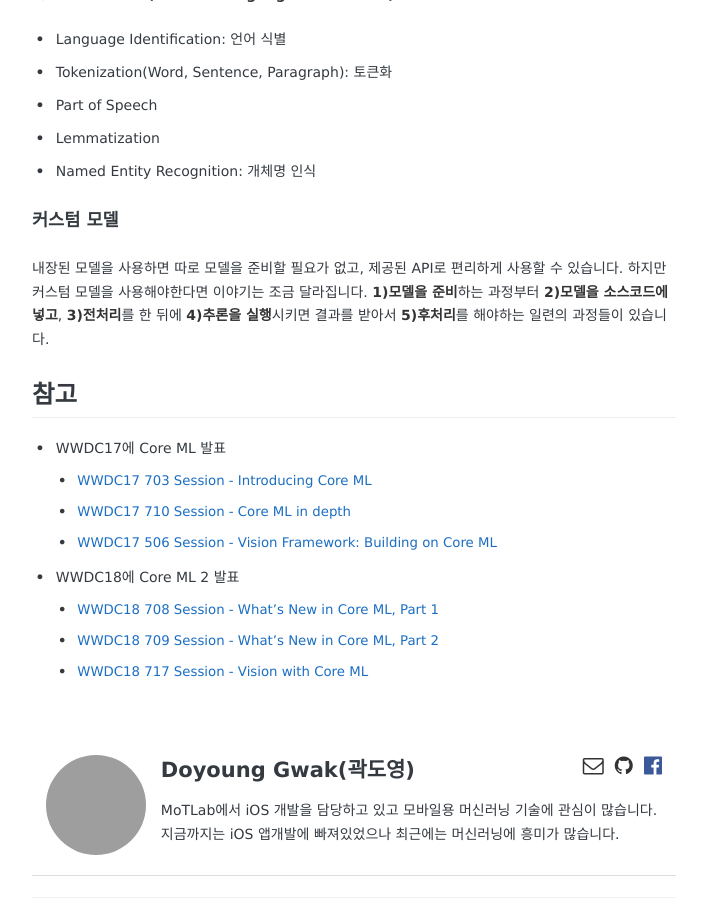
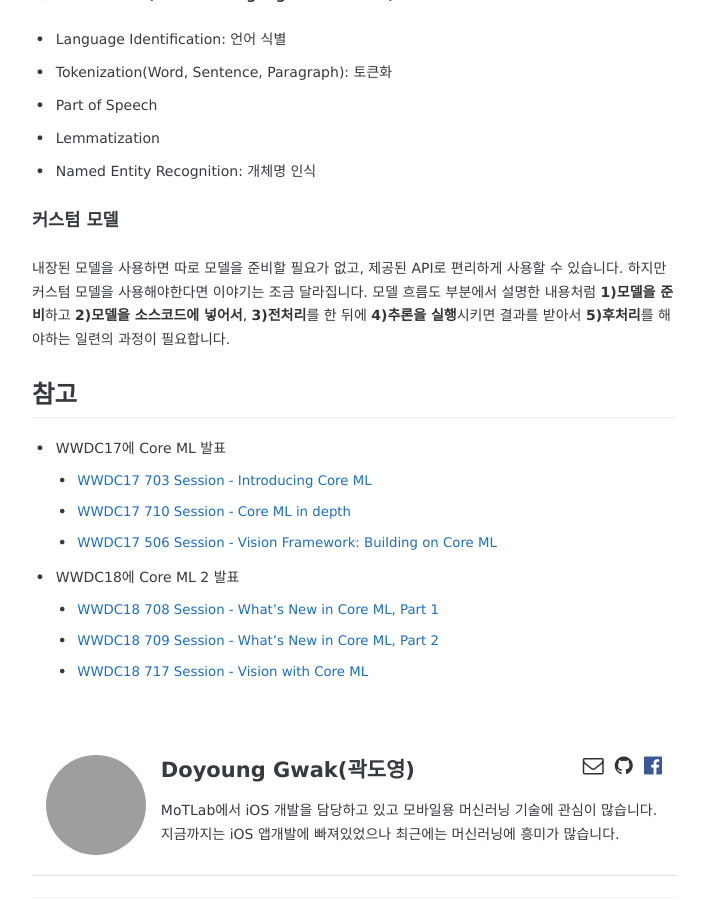
Before and after one commit to motlabs/motlabs.github.io, a Jekyll site: the page built from _posts/2018-06-25-ios-ml-posting-01.md, in a window 1280 px wide and 900 px high, scrolled down 2978 px, cut to the strip 0-900 px from the top of the window. Shown: the whole strip, without its empty margins (286-993 px from the left). Built offline with Jekyll 4.4.1, drawn with Linux system fonts in a browser that asks for light colours; some web fonts are replaced; grey boxes are pictures that could not be loaded.

Commit message:
Update 2018-06-25-ios-ml-posting-01.md

```diff
--- a/_posts/2018-06-25-ios-ml-posting-01.md
+++ b/_posts/2018-06-25-ios-ml-posting-01.md
@@ -34,7 +34,7 @@
 ☞ 프로젝트에 모델을 넣는 방법
 ☞ 미리 제공된 전/후처리(특히 Vision 프레임워크의 이미지 변환)
 
-### 구조
+### 모델 흐름도
 아래 그림은 머신러닝 모델을 만든 후에 Xcode 프로젝트까지 불러오는 과정입니다. 최종적으로 필요한 모델은 Core ML 모델(`.mlmodel` 포맷의 파일)이며, 앱이 실행되는동안 Core ML 프레임워크가 해석하고 실행하는데 사용됩니다. 참고로 Core ML에서 제공하는 내장된 모델을 사용한다면 TRAINING(학습)과 CONVERSION(변환) 과정은 생략할 수 있습니다.
 ![Alt text](/assets/images/ios-ml-posting-01/1529830936112.png)
 
@@ -71,7 +71,7 @@
 - Named Entity Recognition: 개체명 인식
 
 #### 커스텀 모델
-내장된 모델을 사용하면 따로 모델을 준비할 필요가 없고, 제공된 API로 편리하게 사용할 수 있습니다. 하지만 커스텀 모델을 사용해야한다면 이야기는 조금 달라집니다. **1)모델을 준비**하는 과정부터 **2)모델을 소스코드에 넣고**, **3)전처리**를 한 뒤에 **4)추론을 실행**시키면 결과를 받아서 **5)후처리**를 해야하는 일련의 과정들이 있습니다.
+내장된 모델을 사용하면 따로 모델을 준비할 필요가 없고, 제공된 API로 편리하게 사용할 수 있습니다. 하지만 커스텀 모델을 사용해야한다면 이야기는 조금 달라집니다. 모델 흐름도 부분에서 설명한 내용처럼 **1)모델을 준비**하고 **2)모델을 소스코드에 넣어서**, **3)전처리**를 한 뒤에 **4)추론을 실행**시키면 결과를 받아서 **5)후처리**를 해야하는 일련의 과정이 필요합니다.
 
 ## 참고
 - WWDC17에 Core ML 발표
```
